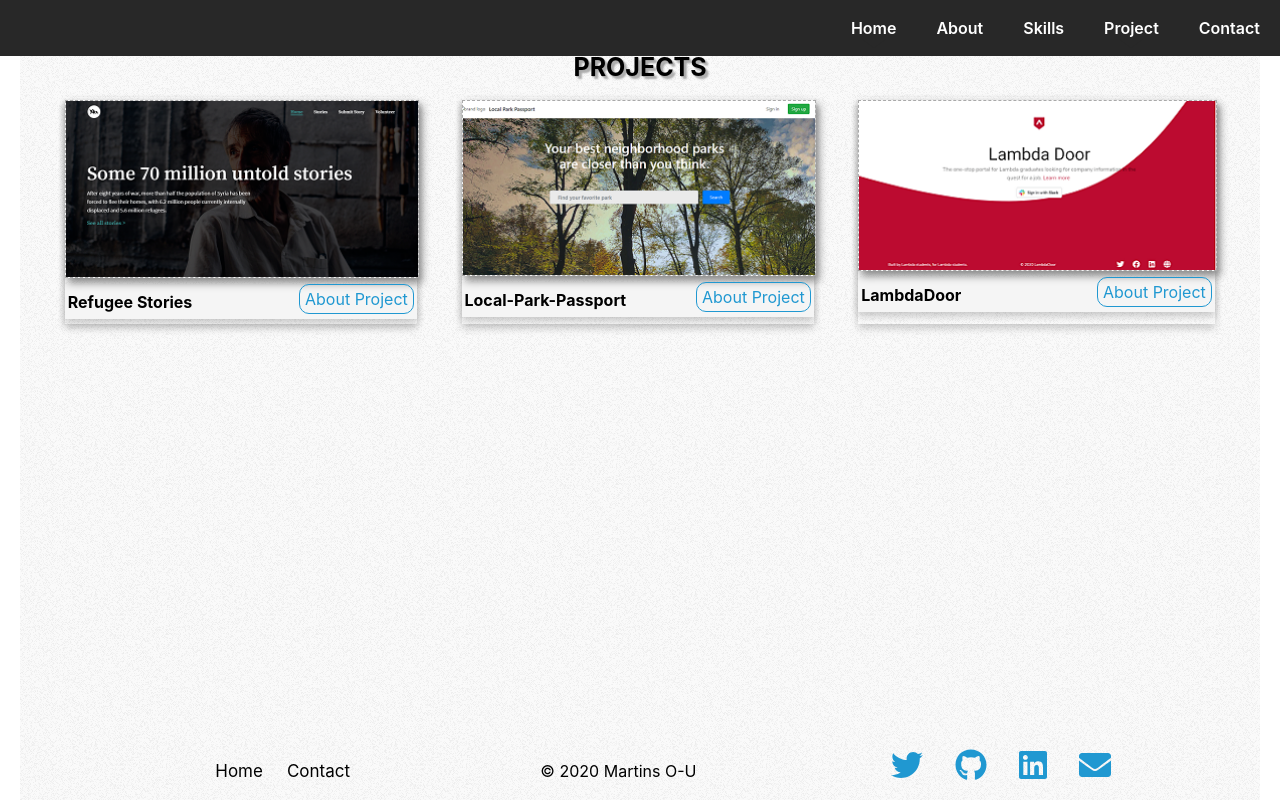
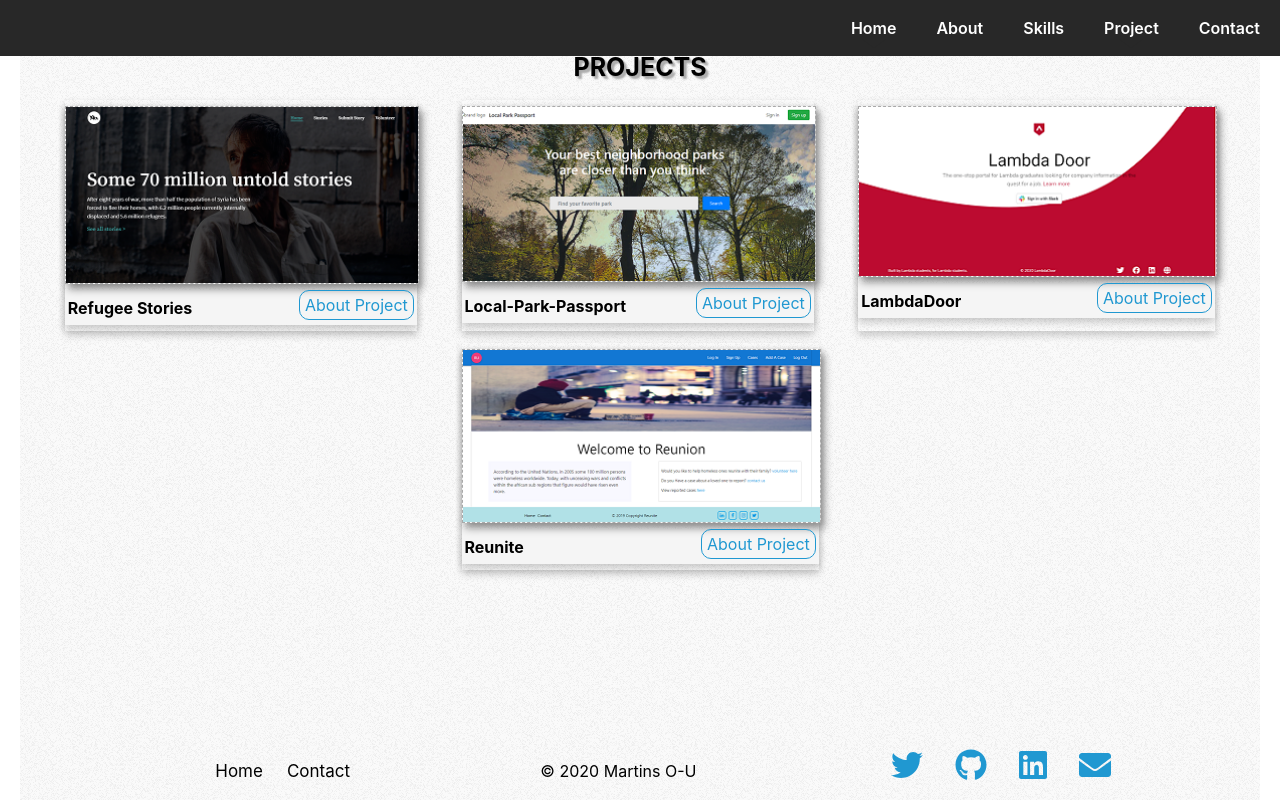
Before and after one commit to Martins-O-U/Portfolio-main, a React (Create React App) app: page /project in a window 1280 px wide. Built offline with nearby package versions, Linux system fonts and the light colour scheme.

Commit message:
Added Reunion as new project

```diff
--- a/src/Components/PojectInformation.jsx
+++ b/src/Components/PojectInformation.jsx
@@ -27,6 +27,15 @@ export const PojectInfo = [
     workedOn: "Worked on both Frontend and the Backend of the project",
     gitHubRepo: `https://github.com/LABS-EU3/lambdaDoor_backend`,
     deployedAt: `https://www.lambdadoor.com/`
+  },
+  {
+    id: 4,
+    name: "Reunite",
+    about:
+      "Reunite is on a mission to help reconnect persons experiencing homelessness with their loved ones",
+    workedOn: "Worked on the Frontend of the project",
+    gitHubRepo: `https://github.com/Martins-O-U/Reunite`,
+    deployedAt: `https://reunite-chi.now.sh`
   }
 ];
 
@@ -60,5 +69,16 @@ export const TechStack = [
     tech8: "Styled-Component",
     tech9: "Google API",
     tech10: "Cloudinary"
+  },
+  {
+    id: 4,
+    tech1: "Materialize",
+    tech2: "PG",
+    tech3: "SQLite3",
+    tech4: "Express",
+    tech5: "bcryptJS",
+    tech6: "Redux",
+    tech7: "React",
+    tech8: "Yup"
   }
 ];
--- a/src/Components/Projects.jsx
+++ b/src/Components/Projects.jsx
@@ -5,6 +5,7 @@ import styled from "styled-components";
 import lambdaDoor from "./images/LambdaDoor.png";
 import localPark from "./images/Local-Park.png";
 import refugeeStories from "./images/Refugee-stories.png";
+import reunite from "./images/Reunite.png";
 import Footer from "./FooterNav";
 
 function Projects() {
@@ -69,6 +70,27 @@ function Projects() {
                   <strong>LambdaDoor</strong>
                 </CardTitle>
                 <Link to={`/singleProject/3`}>
+                  <span className="hvr-radial-out">About Project</span>
+                </Link>
+              </div>
+            </CardBody>
+          </Card>
+        </div>
+        <div className="card">
+          <Card>
+            <CardImg
+              className="cardImg"
+              top
+              width="100%"
+              src={reunite}
+              alt="Card image cap"
+            />
+            <CardBody>
+              <div className="card-content">
+                <CardTitle>
+                  <strong>Reunite</strong>
+                </CardTitle>
+                <Link to={`/singleProject/4`}>
                   <span className="hvr-radial-out">About Project</span>
                 </Link>
               </div>
--- a/src/index.css
+++ b/src/index.css
@@ -31,8 +31,8 @@ code {
 }
 
 .card {
-  margin-top: 3px;
-  margin-bottom: 3px;
+  margin-top: 6px;
+  margin-bottom: 6px;
   cursor: pointer;
   box-shadow: 0px 4px 8px 0 rgba(0, 0, 0, 0.2);
 }
```
Also changed, not shown: src/Components/images/Reunite.png (added).
